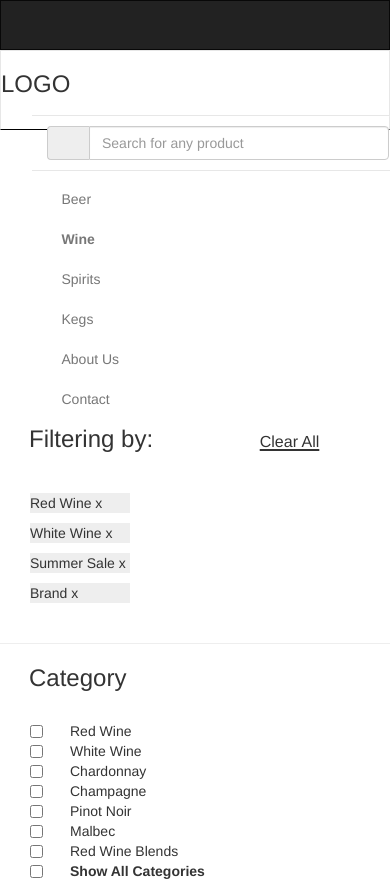
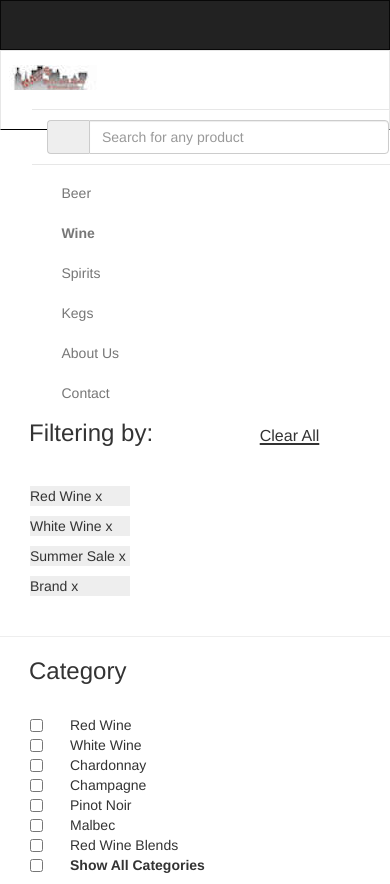
Before and after one commit to Matkins15/PSD-Design-Code, a plain HTML site: page designNumThree/index.html in a window 390 px wide. Shown: the top 884 px of the page. Drawn offline with nearby package versions, Linux system fonts and the light colour scheme; some icons are missing.

Commit message:
added macs logo

```diff
--- a/designNumThree/css/style.css
+++ b/designNumThree/css/style.css
@@ -1,8 +1,8 @@
-body {
+/*body {
     width: 100%;
     height: 100%;
     font-family: AvenirNext;
-}
+}*/
 
 #primary-nav {
     color: #fff;
--- a/designNumThree/index.html
+++ b/designNumThree/index.html
@@ -28,8 +28,8 @@
         <div class="navbar navbar-default" id="secondary-nav">
             <div class="container-fluid">
                 <div class="navbar-header">
-                    <h3>LOGO</h3>
-                </div>
+                    <img src="images/macs.jpeg" alt="">
+               </div>
 
                 <ul class="nav navbar-nav" id="search-links">
                     <form class="navbar-form navbar-left">
@@ -60,7 +60,7 @@
                 </div>
             </div>
 
-            <div class="col-sm-8"></div>
+            <div class="col-md-8"></div>
         </div>
 
         <div class="row">
```
Also changed, not shown: designNumThree/images/macs.jpeg (added).
